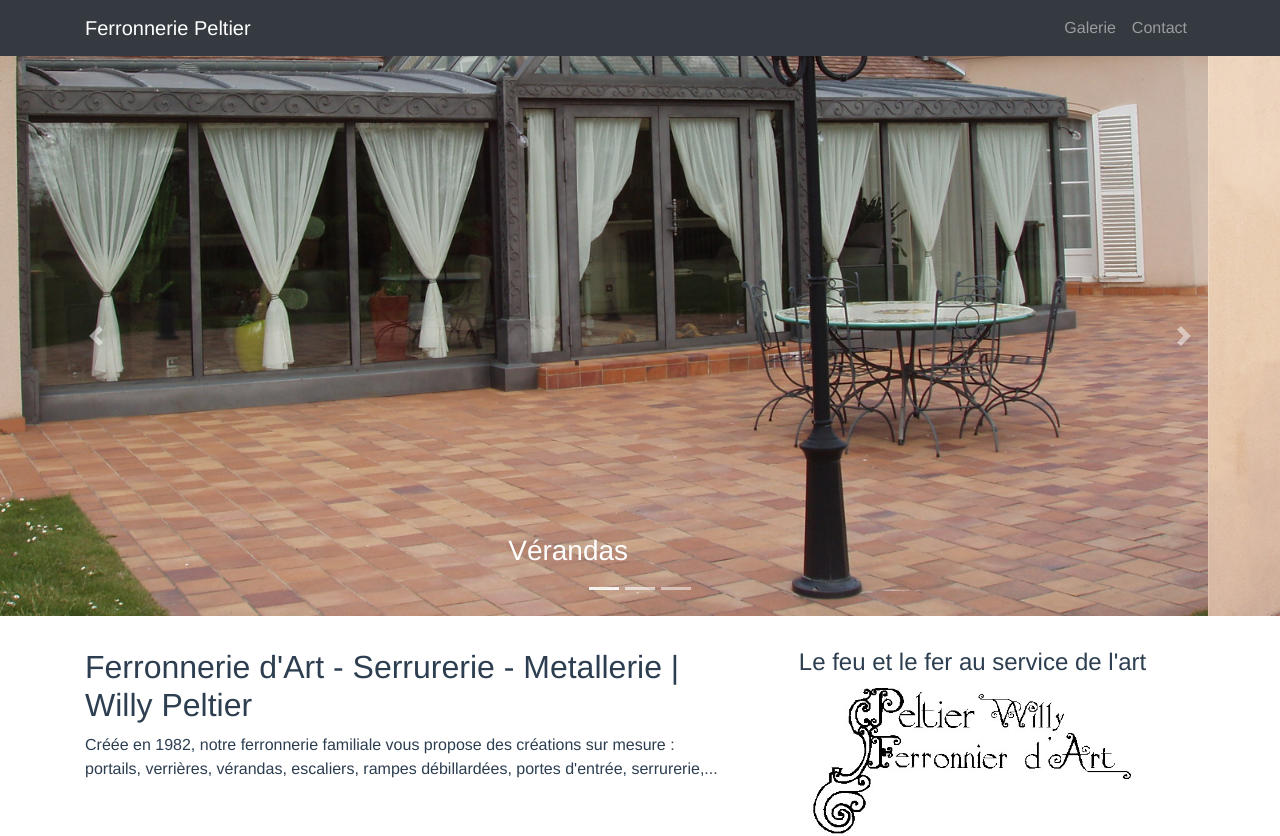
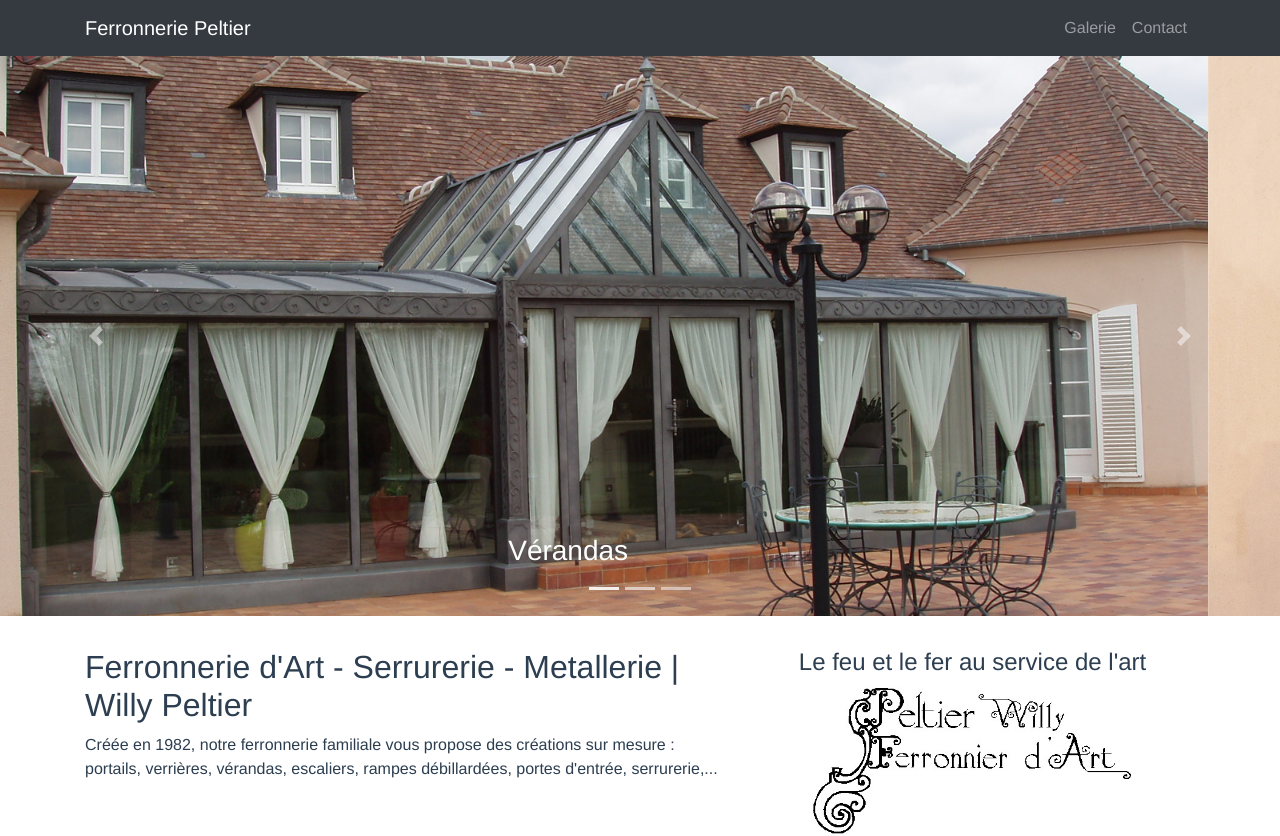
Before and after one commit to Timdev0/ferronnerie-peltier, a Vue app: page / in a window 1280 px wide. Shown: the top 836 px of the page. Built offline with nearby package versions, Linux system fonts and the light colour scheme.

Commit message:
rmv fixed carousel

```diff
--- a/src/views/Home.vue
+++ b/src/views/Home.vue
@@ -9,19 +9,19 @@
         </ol>
         <div class="carousel-inner" role="listbox">
           <!-- Slide One - Set the background image for this slide in the line below -->
-          <div class="carousel-item active" style="background: url('/assets/02.jpg') no-repeat bottom center fixed;">
+          <div class="carousel-item active" style="background: url('/assets/02.jpg') no-repeat center center;">
             <div class="carousel-caption d-none d-md-block">
               <p class="main-slide">Vérandas</p>
             </div>
           </div>
           <!-- Slide Two - Set the background image for this slide in the line below -->
-          <div class="carousel-item" style="background: url('/assets/03.jpg') no-repeat bottom center fixed">
+          <div class="carousel-item" style="background: url('/assets/03.jpg') no-repeat center center;">
             <div class="carousel-caption d-none d-md-block">
               <p class="main-slide">Portes</p>
             </div>
           </div>
           <!-- Slide Three - Set the background image for this slide in the line below -->
-          <div class="carousel-item" style="background: url('/assets/04.jpg') no-repeat center center fixed">
+          <div class="carousel-item test" style="background: url('/assets/04.jpg') no-repeat center center;">
             <div class="carousel-caption d-none d-md-block">
               <p class="main-slide">Portails</p>
             </div>
@@ -189,4 +189,8 @@ h1.content{
 .carousel-item{
   background-size: cover !important;
 }
+
+.test{
+  background-attachment: fixed !important;
+}
 </style>
```
